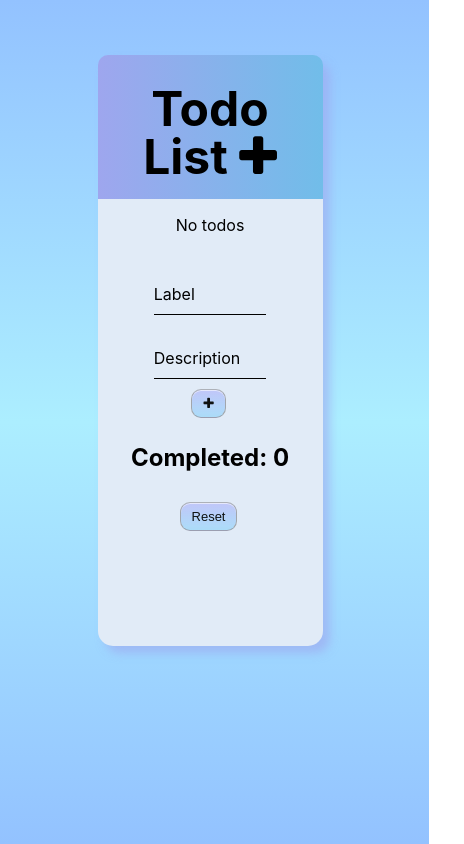
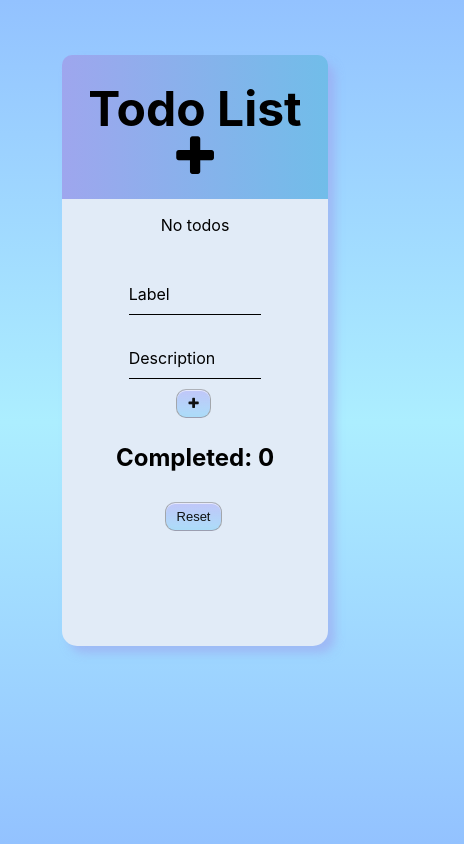
Before and after one commit to williamkemeny/todoList, a React (Create React App) app: page / in a window 390 px wide. Shown: the whole page, 464 px wide, since content can reach past the window. Built offline with nearby package versions, Linux system fonts and the light colour scheme.

Commit message:
Changed the @media fields

```diff
--- a/src/index.css
+++ b/src/index.css
@@ -12,14 +12,19 @@ body {
   -moz-osx-font-smoothing: grayscale;
 }
 
-@media only screen and (max-width: 700px) {
+@media only screen and (max-width: 780px) {
   body {
-    margin: 50px -10vw 50px -10vw;
+    margin: 50px -15vw 50px -15vw;
   }
 }
-@media only screen and (max-width: 340px) {
+@media only screen and (max-width: 450px) {
   body {
-    margin: 50px -10vw 50px -10vw;
+    margin: 50px -19vw 50px -19vw;
+  }
+}
+@media only screen and (max-width: 330px) {
+  body {
+    margin: 50px -49vw 48px -18vw;
   }
 }
 
```
